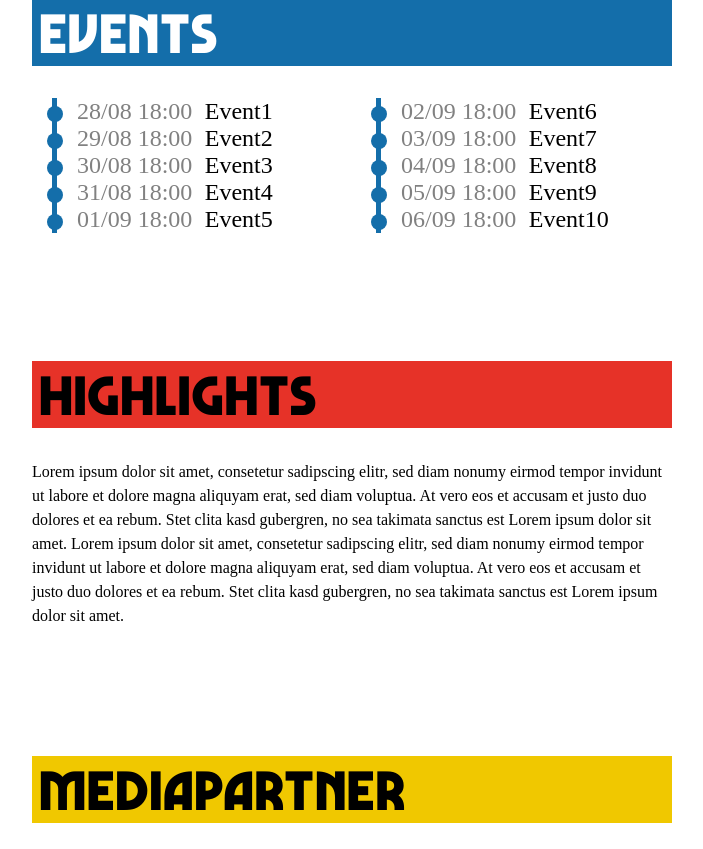
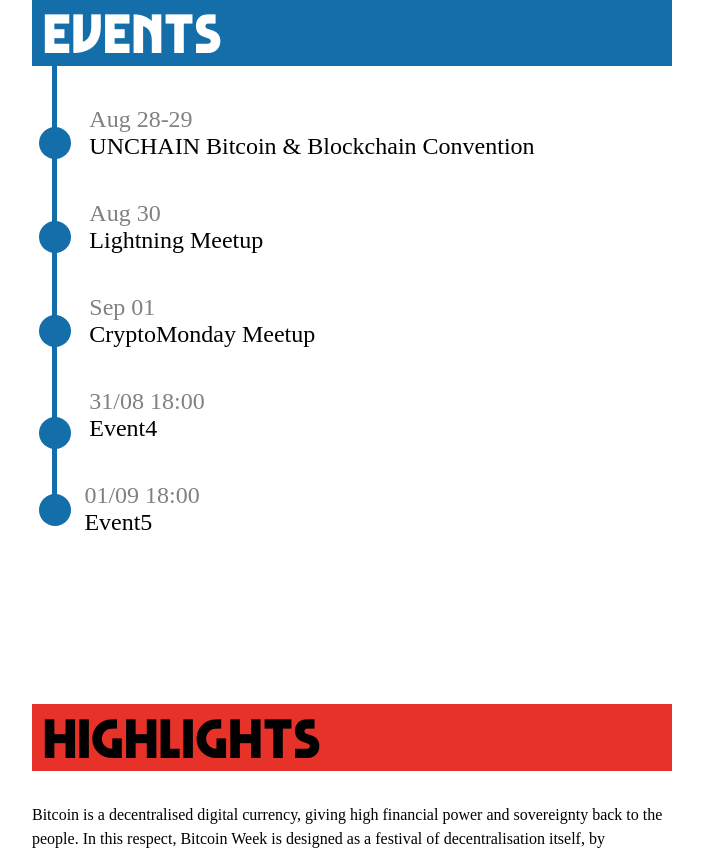
Before and after one commit to janmartchouk/bitcoinweek, a plain HTML site: page index.html in a window 1280 px wide. Shown: the part 1388-2237 px from the top of the page, without its empty margins (288-991 px from the left). Drawn offline with Linux system fonts and the light colour scheme; a web font is replaced by a local one.

Commit message:
Adjustments

```diff
--- a/index.html
+++ b/index.html
@@ -45,42 +45,43 @@
         </div>
         <!-- <a href="#" class="header__btn">Sign Up &rarr;</a> -->
         <div class="header__btns">
-            <a href="#" class="header__btn header__register">Register your event</a>
-            <a href="#" class="header__btn header__sponsor">Become a Sponsor</a>
+            <a href="https://forms.gle/nuEcYtTY29WkGwWC9" target="_blank" class="header__btn header__register">Register your event</a>
+            <a href="https://forms.gle/TJTnjqLs9pHgZCFJ9" target="_blank" class="header__btn header__sponsor">Become a Sponsor</a>
         </div>
         <span class="highlights__link" id="About"></span>
     </section>
     <section class="section about" id="AboutS">
         <h2 class="section__header about__header">About</h2>
-        <p class="section__content about__content">Lorem ipsum dolor sit amet, consetetur sadipscing elitr, sed diam nonumy eirmod tempor invidunt ut labore et dolore magna aliquyam erat, sed diam voluptua. At vero eos et accusam et justo duo dolores et ea rebum. Stet clita kasd gubergren, no sea takimata sanctus est Lorem ipsum dolor sit amet. Lorem ipsum dolor sit amet, consetetur sadipscing elitr, sed diam nonumy eirmod tempor invidunt ut labore et dolore magna aliquyam erat, sed diam voluptua. At vero eos et accusam et justo duo dolores et ea rebum. Stet clita kasd gubergren, no sea takimata sanctus est Lorem ipsum dolor sit amet.</p>
+        <p class="section__content about__content">The German Bitcoin Week is an international gathering of pioneers, researchers, coders, enthusiasts, investors and entrepreneurs coming together to spread Bitcoin knowledge. Whilst the money printers go brrrrrr, Bitcoiners will be congregating in the banking capital of Europe to advance the first distributed, permissionless, trustless and censorship-resistent network and digital asset through numerous meetups, workshops, talks and dinner parties. No event is too big and no party too small, as long as it's done in the spirit of the mother of all Blockchains: Bitcoin. Let's unite and praise Satoshi!</p>
         <span class="highlights__link" id="Events"></span>
     </section>
     <section class="section events">
         <h2 class="section__header events__header">Events</h2>
         <ul class="section__list events__list">
-            <li class="event"><span class="event__date">28/08 18:00</span><a href="#" class="event__link">Event1</a></li>
-            <li class="event"><span class="event__date">29/08 18:00</span><a href="#" class="event__link">Event2</a></li>
-            <li class="event"><span class="event__date">30/08 18:00</span><a href="#" class="event__link">Event3</a></li>
+            <li class="event event__empty"></li>
+            <li class="event"><span class="event__date">Aug 28-29</span><a target="_blank" href="https://www.unchain-convention.com/" class="event__link">UNCHAIN Bitcoin & Blockchain Convention</a></li>
+            <li class="event"><span class="event__date">Aug 30</span><a href="#" class="event__link">Lightning Meetup</a></li>
+            <li class="event"><span class="event__date">Sep 01</span><a href="#" class="event__link">CryptoMonday Meetup</a></li>
             <li class="event"><span class="event__date">31/08 18:00</span><a href="#" class="event__link">Event4</a></li>
             <li class="event"><span class="event__date">01/09 18:00</span><a href="#" class="event__link">Event5</a></li>
-            <li class="event"><span class="event__date">02/09 18:00</span><a href="#" class="event__link">Event6</a></li>
+            <!-- <li class="event"><span class="event__date">02/09 18:00</span><a href="#" class="event__link">Event6</a></li>
             <li class="event"><span class="event__date">03/09 18:00</span><a href="#" class="event__link">Event7</a></li>
             <li class="event"><span class="event__date">04/09 18:00</span><a href="#" class="event__link">Event8</a></li>
             <li class="event"><span class="event__date">05/09 18:00</span><a href="#" class="event__link">Event9</a></li>
-            <li class="event"><span class="event__date">06/09 18:00</span><a href="#" class="event__link">Event10</a></li>
+            <li class="event"><span class="event__date">06/09 18:00</span><a href="#" class="event__link">Event10</a></li> -->
         </ul>
         <span class="highlights__link" id="Highlights"></span>
     </section>
     <section class="section highlights">
         <h2 class="section__header highlights__header">Highlights</h2>
-        <p class="section__content highlights__content">Lorem ipsum dolor sit amet, consetetur sadipscing elitr, sed diam nonumy eirmod tempor invidunt ut labore et dolore magna aliquyam erat, sed diam voluptua. At vero eos et accusam et justo duo dolores et ea rebum. Stet clita kasd gubergren, no sea takimata sanctus est Lorem ipsum dolor sit amet. Lorem ipsum dolor sit amet, consetetur sadipscing elitr, sed diam nonumy eirmod tempor invidunt ut labore et dolore magna aliquyam erat, sed diam voluptua. At vero eos et accusam et justo duo dolores et ea rebum. Stet clita kasd gubergren, no sea takimata sanctus est Lorem ipsum dolor sit amet.</p>
+        <p class="section__content highlights__content">Bitcoin is a decentralised digital currency, giving high financial power and sovereignty back to the people. In this respect, Bitcoin Week is designed as a festival of decentralisation itself, by presenting a multitude of independent events - true to the motto "the more, the merrier". What's planned? You'll have the chance to expand your Bitcoin knowledge and network at every single one of the events. Some highlights include a workshop tackling the Lightning Network, a scaling solution that could bring Bitcoin to the masses; a workshop on how to circumvent surveillance by the very banksters that populate the great city of Frankfurt; arts and memes with the grandmaster of memetics; panel discussions between the roaring dinosaurs of financial legacy and the proponents of a new monetary freedom and individual sovereignty; last but not least as an opening concert of this festival, the third annual edition of the UNCHAIN Convention.</p>
         <span class="highlights__link" id="Sponsors"></span>
     </section>
     <section class="section mp">
         <h2 class="section__header mp__header">Mediapartner</h2>
         <div class="mp__wrap">
             <div class="mp__partner">
-                <img src="img/sponsors/cm.webp" alt="CrytoMonday" class="mp__img">
+                <img src="img/sponsors/cm.png" alt="CrytoMonday" class="mp__img">
             </div>
             <div class="mp__partner">
                 <img src="img/sponsors/btcblog.png" alt="CrytoMonday" class="mp__img">
--- a/sass/_base.sass
+++ b/sass/_base.sass
@@ -30,7 +30,7 @@ body
         margin-bottom: 5%
         letter-spacing: 2.5
         color: black !important
-        padding: 0 1rem
+        padding: 0 1.5rem
 
     &__content
         font-family: Lekton
--- a/sass/_bp-mid.sass
+++ b/sass/_bp-mid.sass
@@ -30,6 +30,9 @@
         margin: 0
         padding: 50px 10%
 
+    .event::before
+        left: -14px
+
     // .mp__wrap
     //     grid-template-rows: 1fr 1fr
     //     grid-template-columns: 1fr 1fr
--- a/sass/_bp-small.sass
+++ b/sass/_bp-small.sass
@@ -1,4 +1,4 @@
-@media(max-width: 500px)
+@media(max-width: 560px)
     html
         font-size: 6px
 
@@ -25,7 +25,8 @@
             width: 100vw
 
             &::after
-                content: "Frankfurt, 28 Aug bis 6 Sep"
+                content: " Frankfurt, \A 28 Aug - 6 Sep \A 2020"
+                white-space: pre
                 font-family: Lekton
                 display: block
                 font-size: 3rem
@@ -35,6 +36,7 @@
                 width: 70%
                 margin-left: 10%
                 text-align: center
+                line-height: 1
 
 
         &__square
--- a/sass/_events.sass
+++ b/sass/_events.sass
@@ -4,9 +4,10 @@
     &__header
         color: $white !important
         background-color: $blue
+        margin-bottom: 0
 
     &__list
-        columns: 2
+        columns: 1
         text-align: left
         position: relative
         left: 20px
@@ -15,16 +16,37 @@
 
     border-left: 5px solid $blue
     position: relative
+    padding-left: 20px
+    padding-bottom: 5rem
+
+    &:last-of-type
+        padding-bottom: 0
+        border: none
+        position: relative
+        top: -5rem
+
+        &::before
+            left: -13px
+
+    &:nth-last-of-type(2)
+        padding-bottom: 10rem
+
+
+    &__empty
+        &::before
+            display: none
+
+
 
     &::before
-        width: 2rem
-        height: 2rem
+        width: 4rem
+        height: 4rem
         content: ""
         background-color: $blue
         border-radius: 100%
         position: absolute
-        left: -10px
-        top: 30%
+        left: -18px
+        top: 22%
 
     &:not(:nth-child(1))
         margin-top: 0
@@ -36,14 +58,17 @@
         color: $black
         font-size: 3rem
         // padding: 1% 0 1% 25%
-        padding: 0 2%
+        position: relative
+        left: 2%
 
     &__link
         &:hover
             color: $blue
             text-decoration: underline
 
+        position: relative
+
     &__date
         text-transform: italic
         color: #818181
-        padding-left: 20px
+        display: block
--- a/sass/_header.sass
+++ b/sass/_header.sass
@@ -85,7 +85,7 @@
         font-size: 2.5rem
         color: $black
         font-family: Lekton
-        padding: 1rem
+        padding: 1rem 3rem
         border-radius: 10px
         z-index: 100
         height: 100%
--- a/sass/_mediapartner.sass
+++ b/sass/_mediapartner.sass
@@ -4,6 +4,7 @@
 
     &__header
         background-color: $yellow
+        margin-bottom: 5rem
 
     .mp__wrap
         width: 100%
@@ -12,3 +13,7 @@
         grid-auto-columns: 1fr
         grid-column-gap: 3rem
         align-items: center
+
+    &__partner
+        display: flex
+        justify-content: center
```
Also changed, not shown: img/sponsors/cm.png (added), img/sponsors/cm.webp.png (added), style.css.
